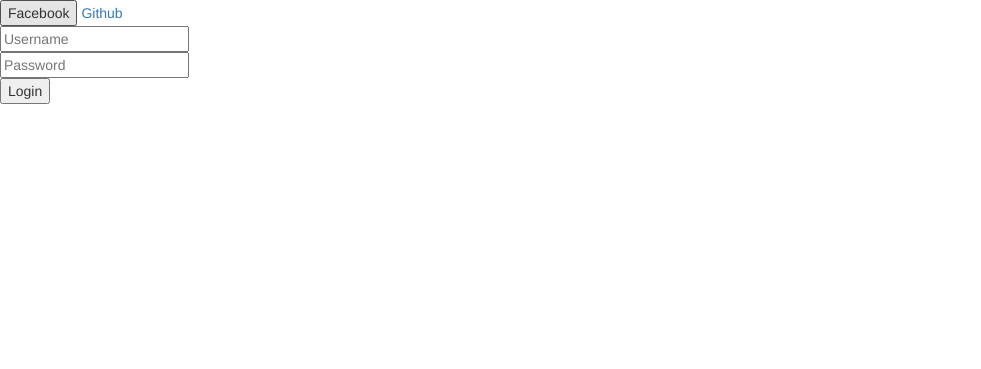
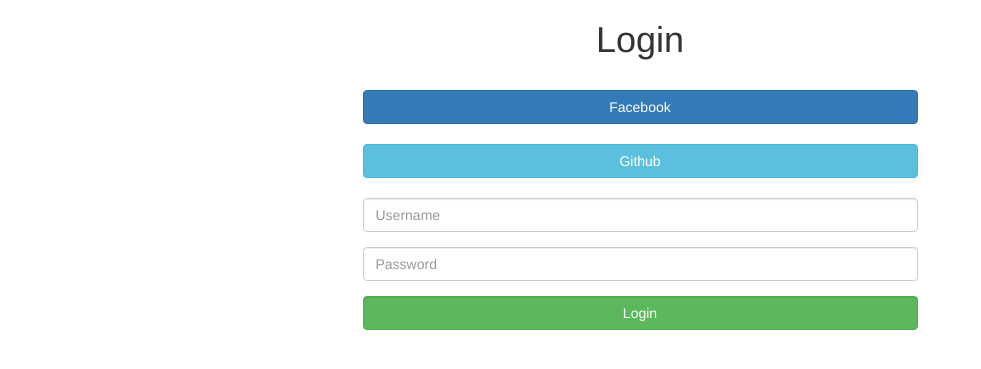
Before and after one commit to cpascu/gdcodetest, a CodeIgniter app: page /database/index.php/authenticate/login in a window 1280 px wide. Shown: the top 369 px of the page, without its empty margins (0-981 px from the left). Run offline with CodeIgniter, Linux system fonts and the light colour scheme; some libraries are stand-ins or nearby versions.

Commit message:
Pretty login page

```diff
--- a/application/views/login.php
+++ b/application/views/login.php
@@ -14,29 +14,53 @@
 	</script>
 </head>
 <body>
-	<button class="js-facebook">Facebook</button>
-	<a href="<?= $githubLogin ?>">Github</a>
-	<?= form_open('api/login', array('class' => 'js-auth')); ?>
-	<div>
+	<div class="container">
+		<div class="row">
+			<div class="col">
+				<h1 class="text-center">Login</h1>
+				<br />
+			</div>
+		</div>
+		<div class="row">
+			<div class="col-xs-offset-3 col-xs-6">
+				<div type="button" class="js-facebook btn btn-primary btn-block">Facebook</div>
+				<br />
+			</div>
+		</div>
+		<div class="row">
+			<div class="col-xs-offset-3 col-xs-6">
+				<a type="button" href="<?= $githubLogin ?>" class="github btn btn-info btn-block">Github</a>
+				<br />
+			</div>
+		</div>
+		<div class="row">
+			<div class="col-xs-offset-3 col-xs-6">
+				<?= form_open('api/login', array('class' => 'js-auth', 'role' => 'form')); ?>
+				<div class="form-group">
 					<?= form_input(array(
 						'name'        => 'username',
-		'class'       => 'js-input js-username',
+						'class'       => 'js-input js-username form-control',
 						'placeholder' => 'Username'
 					)); ?>
-	</div><div>
+				</div>
+				<div class="form-group">
 					<?= form_password(array(
 						'name'        => 'password',
-		'class'       => 'js-input js-password',
+						'class'       => 'js-input js-password form-control',
 						'placeholder' => 'Password'
 					)); ?>
-	</div><div>
+				</div>
+				<div class="form-group">
 					<?= form_submit(array(
 						'name'  => 'submit',
-		'class' => 'js-submit',
+						'class' => 'js-submit btn btn-success form-control',
 						'value' => 'Login',
 					)); ?>
 				</div>
 				<?= form_close(); ?>
+			</div>
+		</div>
+	</div>
 
 	<script type="text/javascript" src="/assets/bower_components/jquery/dist/jquery.js"></script>
 	<script type="text/javascript" src="/assets/bower_components/bootstrap/dist/js/bootstrap.js"></script>
```
Lines whose indentation alone changed are shown as unchanged.
